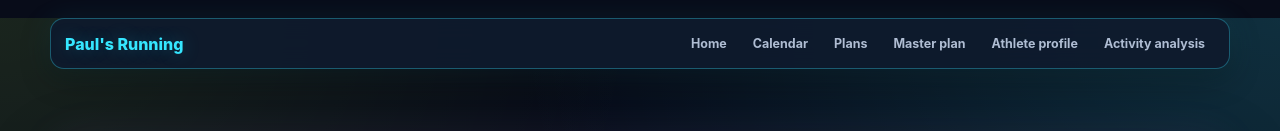
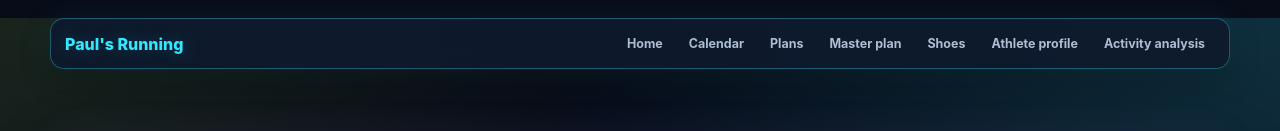
Before and after one commit to MrE84/Paul-Running-v1, a Next.js app: page / in a window 1280 px wide. Shown: the top 131 px of the page. Built offline with nearby package versions, Linux system fonts and the light colour scheme.

Commit message:
Add running shoes to main navigation

```diff
--- a/app/layout.tsx
+++ b/app/layout.tsx
@@ -18,6 +18,7 @@ export default function RootLayout({ children }: Readonly<{ children: React.Reac
             <Link href="/training-calendar">Calendar</Link>
             <Link href="/training-plans">Plans</Link>
             <Link href="/master-plan">Master plan</Link>
+            <Link href="/shoes">Shoes</Link>
             <Link href="/athlete-profile">Athlete profile</Link>
             <Link href="/activity-analysis">Activity analysis</Link>
           </nav>
```
